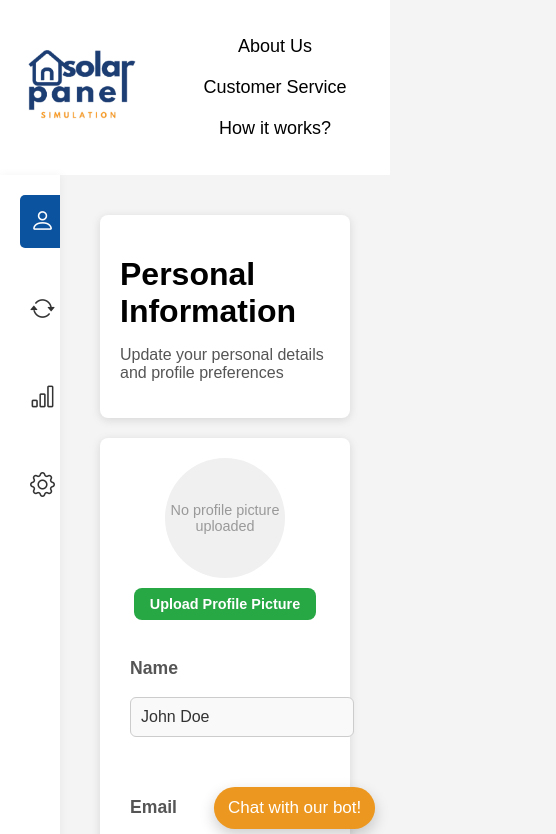
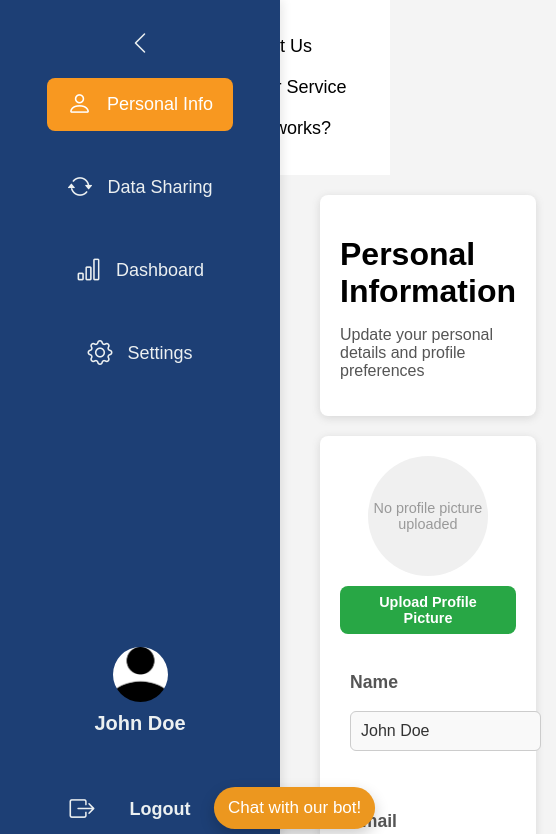
Before and after one commit to isravx0/AfstudeerProject, a React (Create React App) app in the folder project/my-app/: page /user-account/personal-info in a window 390 px wide. Shown: the top 834 px of the page, 556 px wide, since content can reach past the window. Built offline with nearby package versions, Linux system fonts and the light colour scheme.

Commit message:
"Refactored user account layout and sidebar components, updated CSS styles, and added toggle functionality to sidebar."

```diff
--- a/project/my-app/src/components/user_account/Sidebar.js
+++ b/project/my-app/src/components/user_account/Sidebar.js
@@ -1,49 +1,74 @@
 import React, { useState } from "react";
 import { NavLink } from "react-router-dom";
-import "./style/Sidebar.css";  // Keep your existing CSS import
+import "./style/Sidebar.css";
+import profilePic from "./images/profile-image.png";
 
-const Sidebar = () => {
-  const [isOpen, setIsOpen] = useState(false);
+const Sidebar = ({ onToggle }) => {
+  const [isCollapsed, setIsCollapsed] = useState(false);
+
+  const toggleSidebar = () => {
+    const newCollapsedState = !isCollapsed;
+    setIsCollapsed(newCollapsedState);
+    if (onToggle) {
+      onToggle(newCollapsedState); // Notify parent about the collapse state
+    }
+  };
+
+  // Example user data (can be dynamic based on logged-in user)
+  const user = {
+    name: "John Doe",
+    profilePic: profilePic, // Example profile pic URL
+  };
 
   return (
-    <>
-      <div className={`sidebar ${isOpen ? "open" : ""}`}>
+    <div className={`sidebar ${isCollapsed ? "collapsed" : ""}`}>
+      {/* Toggle Button */}
+      <div className="toggle-btn" onClick={toggleSidebar}>
+        <i className={`bi ${isCollapsed ? "bi-chevron-right" : "bi-chevron-left"}`}></i>
+      </div>
+
+      {/* Navigation Menu */}
       <ul>
         <li>
           <NavLink to="/user-account/personal-info" activeClassName="active">
-              <i className="icon bi bi-person"></i> {/* Bootstrap Icon for Person */}
+            <i className="icon bi bi-person"></i>
             <span className="text">Personal Info</span>
           </NavLink>
         </li>
         <li>
           <NavLink to="/user-account/data-sharing" activeClassName="active">
-              <i className="icon bi bi-arrow-repeat"></i> {/* Bootstrap Icon for Sync */}
+            <i className="icon bi bi-arrow-repeat"></i>
             <span className="text">Data Sharing</span>
           </NavLink>
         </li>
         <li>
           <NavLink to="/user-account/dashboard" activeClassName="active">
-              <i className="icon bi bi-bar-chart"></i> {/* Bootstrap Icon for Chart */}
+            <i className="icon bi bi-bar-chart"></i>
             <span className="text">Dashboard</span>
           </NavLink>
         </li>
         <li>
           <NavLink to="/user-account/settings" activeClassName="active">
-              <i className="icon bi bi-gear"></i> {/* Bootstrap Icon for Settings */}
+            <i className="icon bi bi-gear"></i>
             <span className="text">Settings</span>
           </NavLink>
         </li>
       </ul>
 
-        {/* Logout Link */}
+      {/* Profile Section (Moved to right above Logout) */}
+      <div className="profile-section">
+        <img src={user.profilePic} alt="Profile" />
+        <span className="name">{user.name}</span>
+      </div>
+
+      {/* Logout Section */}
       <div className="logout-section">
         <NavLink to="/logout" className="logout-link">
-            <i className="icon bi bi-box-arrow-right"></i> {/* Bootstrap Icon for Logout */}
-            <span className="text">Logout</span>
+          <i className="icon bi bi-box-arrow-right"></i>
+          <span className="logout-link text">Logout</span>
         </NavLink>
       </div>
     </div>
-    </>
   );
 };
 
--- a/project/my-app/src/components/user_account/UserAccountLayout.js
+++ b/project/my-app/src/components/user_account/UserAccountLayout.js
@@ -1,15 +1,19 @@
-import React from 'react';
-import Sidebar from './Sidebar'; // Assuming Sidebar is already built
-import { Outlet } from 'react-router-dom'; // Renders the child routes dynamically
+import React, { useState } from "react";
+import Sidebar from "./Sidebar";
+import { Outlet } from "react-router-dom";
+import "./style/UserAccountLayout.css";
 
 const UserAccountLayout = () => {
+  const [isSidebarCollapsed, setIsSidebarCollapsed] = useState(false);
+
+  const handleSidebarToggle = (collapsed) => {
+    setIsSidebarCollapsed(collapsed);
+  };
+
   return (
-    <div style={{ display: 'flex', flexDirection: 'row' }}>
-      {/* Sidebar for navigation */}
-      <Sidebar />
-
-      {/* Main content area */}
-      <div style={{ flex: 1, padding: '20px' }}>
+    <div className={`user-account-layout ${isSidebarCollapsed ? "collapsed" : ""}`}>
+      <Sidebar onToggle={handleSidebarToggle} />
+      <div className="user-account-content">
         <Outlet />
       </div>
     </div>
--- a/project/my-app/src/components/user_account/style/Sidebar.css
+++ b/project/my-app/src/components/user_account/style/Sidebar.css
@@ -1,175 +1,129 @@
 /* Sidebar Container */
 .sidebar {
-  width: 200px; /* Full width on large screens */
+  width: 280px;
   height: 100vh;
-  background-color: #ffffff;
-  box-shadow: 1px 0 7px rgba(146, 146, 146, 0.1);
-  position: sticky;
+  background-color: #1D3F75; /* Lucrasoft-blauw */
+  box-shadow: 2px 0 10px rgba(0, 0, 0, 0.1);
+  position: fixed;
   top: 0;
   left: 0;
-  bottom: 0;
   padding: 20px 0;
   display: flex;
   flex-direction: column;
-  transition: width 0.3s ease; /* Smooth collapse effect */
+  transition: width 0.3s ease;
+  z-index: 100;
+}
+
+/* Collapsed Sidebar */
+.sidebar.collapsed {
+  width: 70px;
+  transition: width 0.3s ease;
+}
+
+.sidebar.collapsed .text {
+  display: none;
+}
+
+.sidebar.collapsed .icon {
+  margin-right: 0;
+}
+
+.profile-section {
+  display: flex;
+  flex-direction: column;
+  align-items: center;
+  margin-top: auto;
+  margin-bottom: 20px;
+}
+
+.profile-section img {
+  width: 55px;
+  height: 55px;
+  border-radius: 50%;
+  object-fit: cover;
+  margin-bottom: 10px;
+}
+
+.profile-section .name {
+  color: #ecf0f1;
+  font-size: 20px;
+  font-weight: bold;
+  display: none;
+}
+
+.sidebar:not(.collapsed) .profile-section .name {
+  display: block; /* Show name when sidebar is expanded */
 }
 
 /* Navigation List */
 .sidebar ul {
-  text-align: left;
   list-style: none;
   padding: 0;
   margin: 0;
-  flex-grow: 1; /* Allow space for logout link to be pushed to the bottom */
+  flex-grow: 1;
 }
 
 .sidebar li {
-  margin-bottom: 15px;
+  margin-bottom: 20px;
 }
 
 .sidebar a {
   text-decoration: none;
-  color: #333;
-  display: block;
-  padding: 10px;
-  margin-bottom: 10px;
-  border-radius: 5px;
-  transition: background 0.3s;
+  color: #ecf0f1; /* Light text color */
+  display: flex;
+  align-items: center;
+  padding: 12px 20px;
+  border-radius: 8px;
   transition: background-color 0.3s ease, color 0.3s ease;
-  width: 100%;
 }
 
 .sidebar a:hover,
 .sidebar a.active {
-  background-color: #0c539f;
+  background-color: #F89820; /* Lucrasoft-oranje on hover */
   color: white;
 }
 
 .sidebar a .icon {
-  margin-right: 10px;
-  display: inline-block;
-  width: 20px;
-  text-align: center;
+  font-size: 25px;
+  margin-right: 15px;
 }
 
-.sidebar .icon:hover {
-  margin-right: 15px; /* Adjust spacing on hover */
+.sidebar .toggle-btn {
+  margin: 10px auto;
+  cursor: pointer;
+  font-size: 24px;
+  color: #ecf0f1;
 }
 
-.sidebar a .text {
-  display: inline-block;
+.sidebar .toggle-btn:hover {
+  color: #F89820; /* Change to Lucrasoft-oranje on hover */
 }
 
-/* Logout Section at the bottom */
+/* Logout Section */
 .logout-section {
-  margin-top: auto; /* Push logout link to the bottom */
-  padding: 10px;
   text-align: center;
+  padding: 20px 0;
 }
 
 .logout-link {
   text-decoration: none;
-  color: #f44336; /* Red color for logout */
   font-weight: bold;
+  color: #ecf0f1; /* Light text color */
+  display: flex;
+  align-items: center;
+  justify-content: center;
+  font-size: 18px;
+  padding: 12px 20px;
+  border-radius: 8px;
+  transition: background-color 0.3s ease;
+}
+
+.logout-section a.active,
+.logout-section a:hover {
+  background-color: #e74c3c; /* Red for hover effect */
 }
 
 .logout-link .icon {
   margin-right: 10px;
-  font-size: 18px;
+  font-size: 20px;
 }
-
-.logout-link .text {
-  display: inline-block;
-  font-size: 16px;
-}
-
-/* Mobile Responsiveness */
-@media (max-width: 768px) {
-  .sidebar {
-    width: 60px; /* Narrow width */
-    padding: 10px 0; /* Reduce padding */
-    overflow-x: hidden; /* Hide long text */
-  }
-
-  .sidebar a {
-    padding: 12px 10px; /* Adjust padding */
-    font-size: 18px; /* Smaller text */
-    white-space: nowrap;
-    overflow: hidden;
-    text-overflow: ellipsis; /* Ellipsis for long text */
-  }
-
-  .sidebar .icon {
-    font-size: 25px; /* Smaller icon */
-  }
-
-  .sidebar:hover {
-    width: 200px; /* Expand on hover */
-    padding: 20px 0; /* Restore padding */
-  }
-
-  .sidebar .text {
-    display: none; /* Hide text in collapsed state */
-  }
-
-  .sidebar:hover .text {
-    display: inline-block; /* Show text on hover */
-  }
-}
-
-/* Responsive Pages */
-.dashboard-page,
-.data-sharing-page,
-.personal-info-page,
-.settings-page {
-  padding: 20px;
-  box-sizing: border-box;
-  text-align: left;
-}
-
-.dashboard-page h2,
-.data-sharing-page h2,
-.personal-info-page h2,
-.settings-page h2 {
-  text-align: left;
-}
-
-/* Mobile Responsiveness */
-@media (max-width: 768px) {
-  .sidebar {
-    width: 60px; /* Narrow width */
-    padding: 10px 0; /* Reduce padding */
-    overflow-x: hidden; /* Hide long text */
-  }
-
-  .sidebar a {
-    padding: 12px 10px; /* Adjust padding */
-    font-size: 18px; /* Smaller text */
-    white-space: nowrap;
-    overflow: hidden;
-    text-overflow: ellipsis; /* Ellipsis for long text */
-  }
-
-  .sidebar .icon {
-    font-size: 25px; /* Smaller icon */
-  }
-
-  .sidebar:hover {
-    width: 200px; /* Expand on hover */
-    padding: 20px 0; /* Restore padding */
-  }
-  .sidebar .text {
-    display: none; /* Hide text in collapsed state */
-  }
-
-  .sidebar:hover .text {
-    display: inline-block; /* Show text on hover */
-  }
-  /* Content Area */
-  .dashboard-page,
-  .data-sharing-page,
-  .personal-info-page,
-  .settings-page {
-    width: 100%;
-  }
-}
--- /dev/null
+++ b/project/my-app/src/components/user_account/style/UserAccountLayout.css
@@ -0,0 +1,28 @@
+/* User Account Layout */
+.user-account-layout {
+    display: flex;
+    min-height: 100vh;
+    text-align: left;
+  }
+
+  .user-account-layout .user-account-content {
+    flex-grow: 1;
+    transition: margin-left 0.3s ease, width 0.3s ease;
+    margin-left: 300px;
+  }
+
+  .user-account-layout.collapsed .user-account-content {
+    margin-left: 170px;
+  }
+
+  .sidebar {
+    transition: width 0.3s ease;
+  }
+
+  .sidebar.collapsed {
+    width: 150px;
+  }
+
+  .sidebar.collapsed .text {
+    display: none;
+  }
```
Also changed, not shown: project/my-app/src/App.js (+5 -5 lines), project/my-app/src/components/user_account/images/profile-image.png (added). Lines whose indentation alone changed are shown as unchanged.
